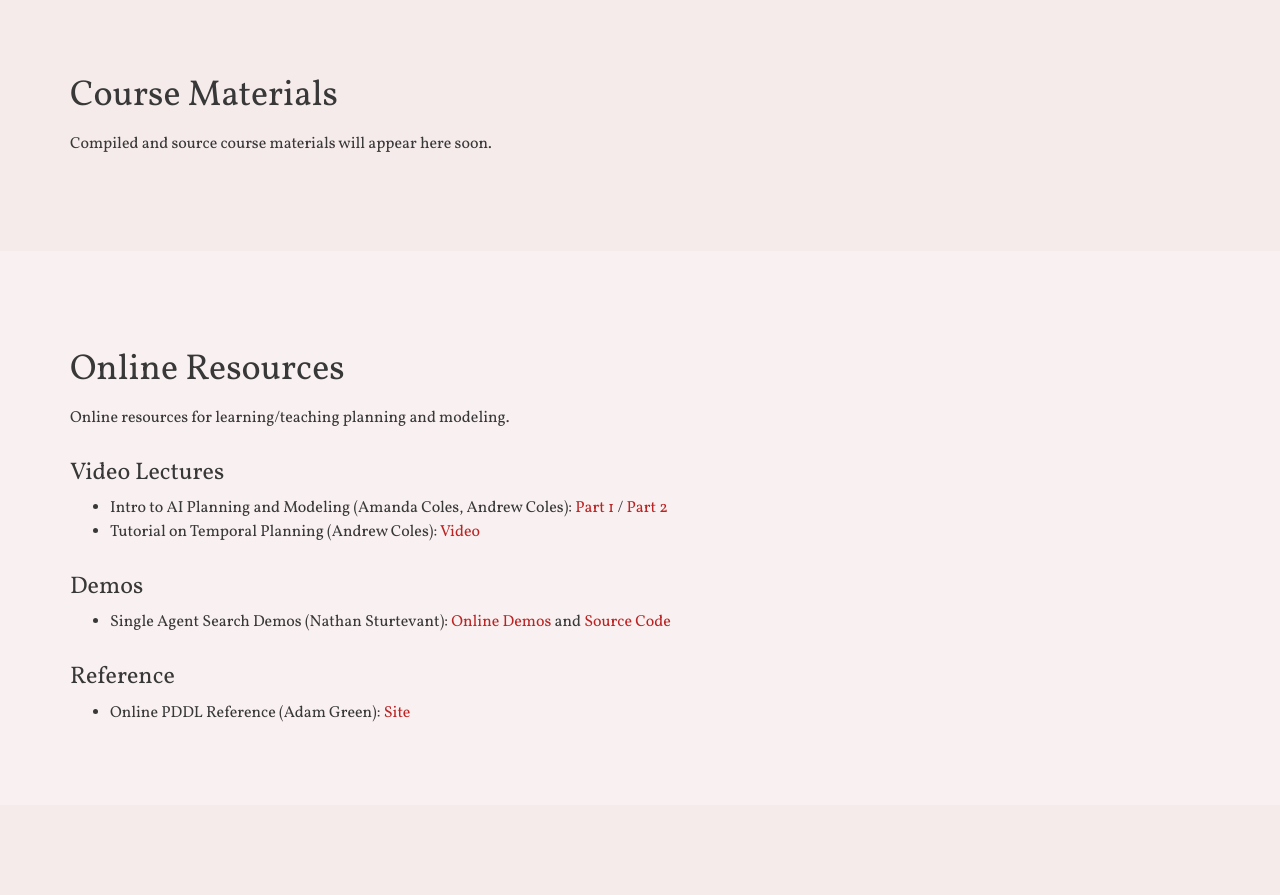
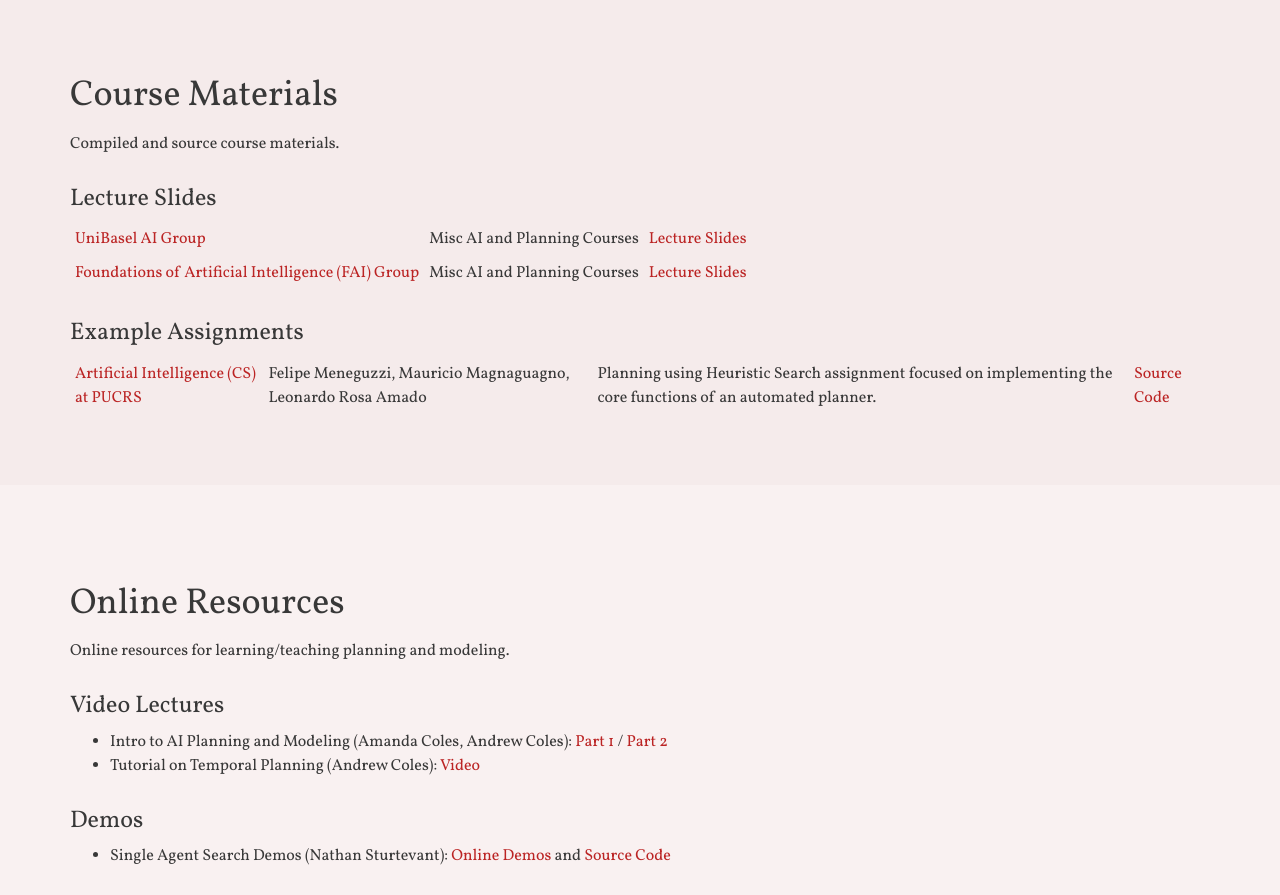
Before and after one commit to AI-Planning/education-site, a plain HTML site: page index.html in a window 1280 px wide. Shown: the part 1000-1895 px from the top of the page. Drawn offline with nearby package versions, Linux system fonts and the light colour scheme; no server answers.

Commit message:
Links to some new resources.

```diff
--- a/css/scrolling-nav.css
+++ b/css/scrolling-nav.css
@@ -185,6 +185,10 @@ section pre.prettyprint {
     background-color: #563a3a;
 }
 
+.education-table td {
+    padding:5px;
+}
+
 .description-section, .course-material-section, .project-ideas-section, .online-resources-section, .footer-section {
     padding-top: 70px;
     padding-bottom: 70px;
--- a/index.html
+++ b/index.html
@@ -146,7 +146,29 @@
             </div>
             <div class="row">
                 <div class="col-md-12">
-                    <p>Compiled and source course materials will appear here soon.</p>
+                    <p>Compiled and source course materials.</p>
+                    <h2>Lecture Slides</h2>
+                    <table class="education-table">
+                        <tr>
+                            <td><a href="https://ai.dmi.unibas.ch/">UniBasel AI Group</a></td>
+                            <td>Misc AI and Planning Courses</td>
+                            <td><a href="https://ai.dmi.unibas.ch/forstudents.html">Lecture Slides</a></td>
+                        </tr>
+                        <tr>
+                            <td><a href="http://fai.cs.uni-saarland.de/index.html">Foundations of Artificial Intelligence (FAI) Group</a></td>
+                            <td>Misc AI and Planning Courses</td>
+                            <td><a href="http://fai.cs.uni-saarland.de/teaching/">Lecture Slides</a></td>
+                        </tr>
+                    </table>
+                    <h2>Example Assignments</h2>
+                    <table class="education-table">
+                        <tr>
+                            <td><a href="https://github.com/pucrs-ai-cs">Artificial Intelligence (CS) at PUCRS</a></td>
+                            <td>Felipe Meneguzzi, Mauricio Magnaguagno, Leonardo Rosa Amado</td>
+                            <td>Planning using Heuristic Search assignment focused on implementing the core functions of an automated planner.</td>
+                            <td><a href="https://github.com/pucrs-ai-cs/heuristic-planning">Source Code</a></td>
+                        </tr>
+                    </table>
                 </div>
             </div>
          </div>
@@ -173,7 +195,7 @@
                     </ul>
                     <h2>Reference</h2>
                     <ul>
-                        <li>Online PDDL Reference (Adam Green): <a target="_blank" href="https://nergmada.github.io/pddl-reference/">Site</a></li>
+                        <li>Online PDDL Reference (Adam Green): <a target="_blank" href="https://planning.wiki/">Site</a></li>
                     </ul>
                 </div>
             </div>
```
